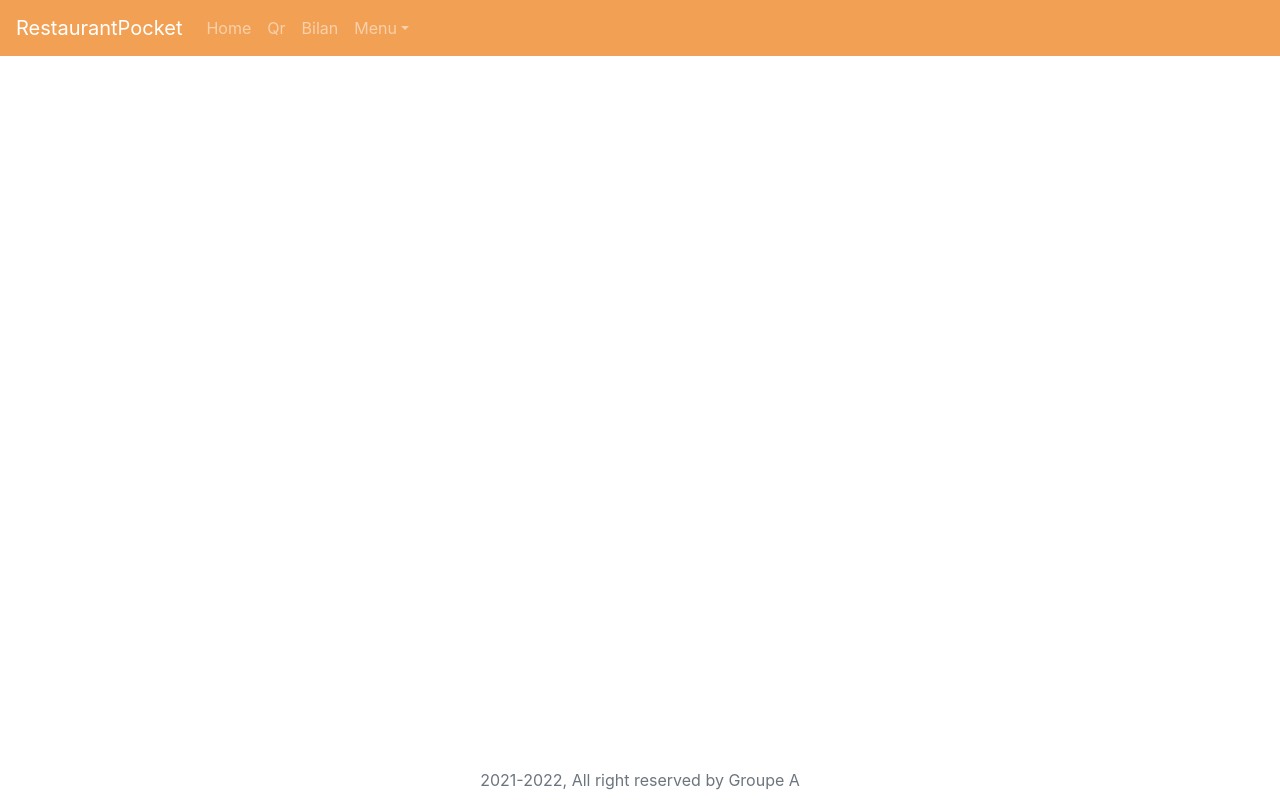
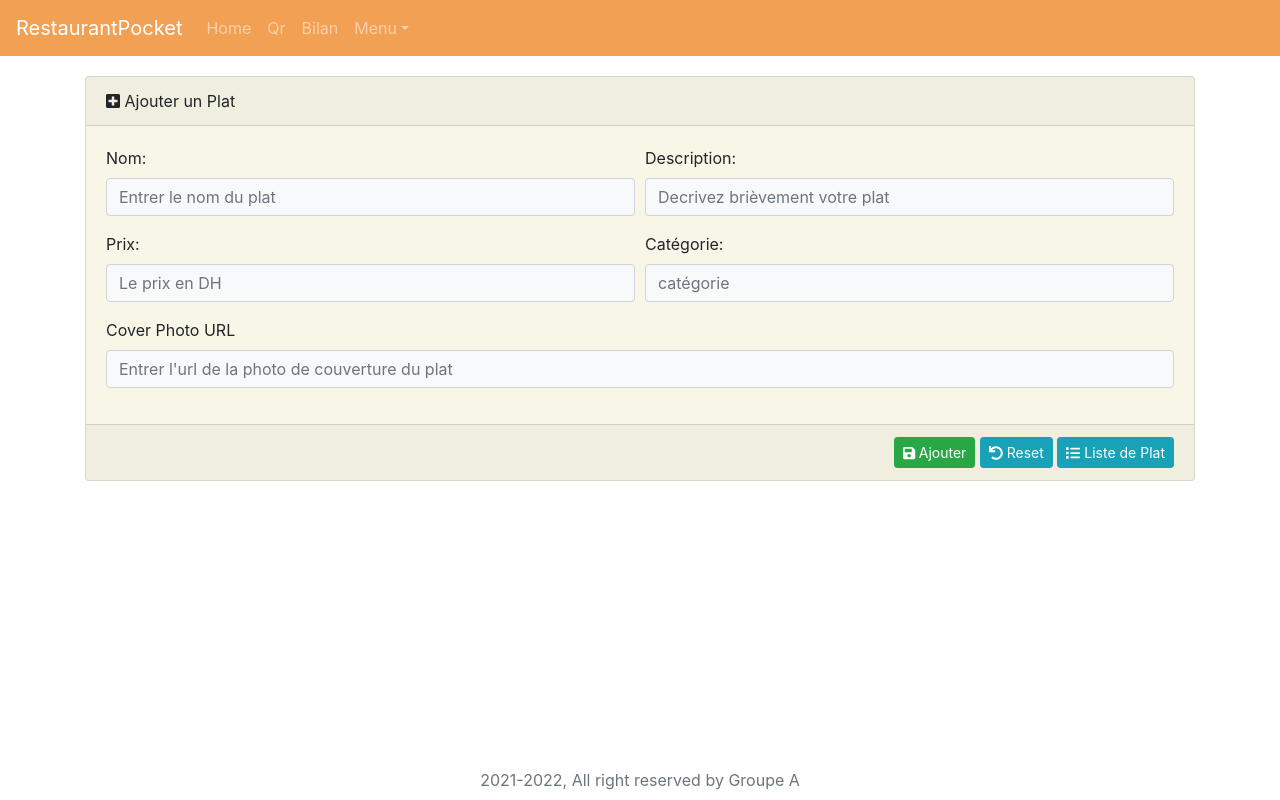
Before and after one commit to Hajarhkr/RestaurantPocket, a React (Create React App) app: page /edit/Bilan in a window 1280 px wide. Built offline with nearby package versions, Linux system fonts and the light colour scheme.

Commit message:
Still have a problem with the display of the data in the form to update, but the 95% of the cors is there

```diff
--- a/src/App.js
+++ b/src/App.js
@@ -30,6 +30,7 @@ function App() {
 
               <Route path="/" exact component={Welcome}/>
               <Route path="/add" exact component={Plat}/>
+              <Route path="/edit/:id" exact component={Plat}/>
               <Route path="/list" exact component={PlatList}/>
               <Route path="/Home" exact component={Home}/>
               <Route path="/Qr" exact component={Qr}/>
--- a/src/Components/MyToast.js
+++ b/src/Components/MyToast.js
@@ -12,13 +12,13 @@ export default class MyToast extends Component {
         };
 
         return (
-            <div style={this.props.children.show ?toastCss : null}>
-               <Toast className={`border text-white ${this.props.type === "success" ? "border-danger bg-danger" : "border-success bg-success"}`} show={this.props.show}>
-               <Toast.Header className={`text-white ${this.props.type === "success" ? "bg-danger" : "bg-success"}`} closeButton={false}>
+            <div style={this.props.show ?toastCss : null}>
+               <Toast className={`border text-white ${this.props.type === "success" ? "border-success   bg-success " : "border-danger   bg-danger"}`} show={this.props.show}>
+               <Toast.Header className={`text-white ${this.props.type === "success" ? "bg-success" : "bg-danger"}`} closeButton={false}>
                         <strong className="mr-auto">Success</strong>
                     </Toast.Header>
                     <Toast.Body>
-                        {this.props.children.message}
+                        {this.props.message}
                     </Toast.Body>
                 </Toast>
             </div>
--- a/src/Components/Plat.js
+++ b/src/Components/Plat.js
@@ -1,7 +1,7 @@
 import React, { Component } from 'react'
 import { Card, Form, Button, Col, FormGroup } from 'react-bootstrap'
 import { FontAwesomeIcon } from '@fortawesome/react-fontawesome';
-import { faSave, faPlusSquare, faUndo } from '@fortawesome/free-solid-svg-icons'
+import { faSave, faPlusSquare, faUndo, faList, faEdit } from '@fortawesome/free-solid-svg-icons'
 import axios from 'axios'
 import MyToast from './MyToast'
 
@@ -17,12 +17,38 @@ export default class Plat extends Component {
     }
 
     initialState = {
-        nomplat: '', description: '', prix: '', categorie: '', coverPhotoURL: ''
+        id: '', nomplat: '', description: '', prix: '', categorie: '', coverPhotoURL: ''
+    };
+
+    componentDidMount =()=> {
+        const platId = +this.props.match.params.id;
+        if (platId) {
+            this.findPlatById(platId);
+        }
+    }
+
+
+    findPlatById = platId => {
+        axios.get("http://localhost:8080/api/plats/" + platId)
+            .then(response => {
+                if (response.data = !null) {
+                    this.setState({
+                        id: response.data.id,
+                        nomplat: response.data.nomplat,
+                        description: response.data.description,
+                        prix: response.data.prix,
+                        categorie: response.data.categorie,
+                        coverPhotoURL: response.data.coverPhotoURL,
+                    });
+                }
+            }).catch((error) => {
+                console.error("error-" + error)
+            });
     }
 
     resetPlat = () => {
         this.setState(() => this.initialState);
-    }
+    };
 
 
     submitPlat = event => {
@@ -39,14 +65,14 @@ export default class Plat extends Component {
         axios.post("http://localhost:8080/api/plats", plat)
             .then(response => {
                 if (response.data != null) {
-                    this.setState({"show":true})
-                    setTimeout(()=> this.setState({"show":false}), 3000);
-                } else{
-                    this.setState({"show":false})
+                    this.setState({ "show": true, "methode":"post" })
+                    setTimeout(() => this.setState({ "show": false }), 3000);
+                } else {
+                    this.setState({ "show": false })
                 }
             });
         this.setState(this.initialState);
-    }
+    };
 
     platChange = event => {
 
@@ -55,17 +81,48 @@ export default class Plat extends Component {
         });
     };
 
+    updatePlat = event =>{
+        event.preventDefault();
+
+        const plat = {
+            id:this.state.id,
+            nomplat: this.state.nomplat,
+            description: this.state.description,
+            prix: this.state.prix,
+            categorie: this.state.categorie,
+            coverPhotoURL: this.state.coverPhotoURL
+        };
+
+        axios.put("http://localhost:8080/api/plats", plat)
+            .then(response => {
+                if (response.data != null) {
+                    this.setState({ "show": true, "method":"put"})
+                    setTimeout(() => this.setState({ "show": false }), 3000);
+                    setTimeout(() => this.platList(), 3000);
+                } else {
+                    this.setState({ "show": false })
+                }
+            });
+        this.setState(this.initialState);
+    }
+
+
+
+    platList = () => {
+        return this.props.history.push("/list")
+    };
+
 
     render() {
         const { nomplat, categorie, description, prix, coverPhotoURL } = this.state;
         return (
             <div>
-                <div style={{ "display": this.state.show ? "block" : "none"}}>
-                    <MyToast children= {{show: this.state.show, message: "Plat enregistré.", type:"success"}} />
+                <div style={{ "display": this.state.show ? "block" : "none" }}>
+                    <MyToast show={this.state.show} message={this.state.method === "put" ? "Plat modifié avec succés": "Plat enregistrée"} type={"success"} />
                 </div>
                 <Card style={CardColor}>
-                    <Card.Header><FontAwesomeIcon icon={faPlusSquare} /> Ajouter un Plat</Card.Header>
-                    <Form onReset={this.resetPlat} onSubmit={this.submitPlat} id="MenuFormId">
+                    <Card.Header><FontAwesomeIcon icon={this.state.id ? faEdit: faPlusSquare} />{' '}{this.state.id ? "Modifier ce plat": "Ajouter un Plat"}</Card.Header>
+                    <Form onReset={this.resetPlat} onSubmit={this.state.id ? this.updatePlat : this.submitPlat} id="MenuFormId">
                         <Card.Body>
 
 
@@ -123,10 +180,10 @@ export default class Plat extends Component {
 
                                     <Form.Control
                                         type="text" name="coverPhotoURL"
-                                        value={this.state.coverPhotoURL}
+                                        value={coverPhotoURL}
                                         onChange={this.platChange}
                                         className={"bg-light text-dark"}
-                                        placeholder="Enter Book Cover Photo URL" />
+                                        placeholder="Entrer l'url de la photo de couverture du plat" />
 
                                 </Form.Group>
                             </Form.Row>
@@ -136,13 +193,20 @@ export default class Plat extends Component {
                                 size="sm"
                                 variant="success"
                                 type="submit">
-                                <FontAwesomeIcon icon={faSave} />{' '}Ajouter
+                                <FontAwesomeIcon icon={faSave} />{' '}{this.state.id ? "Update": "Ajouter"}
                     </Button>{' '}
                             <Button
                                 size="sm"
                                 variant="info"
                                 type="reset">
                                 <FontAwesomeIcon icon={faUndo} />{' '}Reset
+                    </Button>{' '}
+                            <Button
+                                size="sm"
+                                variant="info"
+                                type="button"
+                                onClick={this.platList.bind()}>
+                                <FontAwesomeIcon icon={faList} />{' '} Liste de Plat
                     </Button>
                         </Card.Footer>
 
--- a/src/Components/PlatList.js
+++ b/src/Components/PlatList.js
@@ -4,6 +4,7 @@ import { FontAwesomeIcon } from '@fortawesome/react-fontawesome'
 import { faList, faTrash, faEdit } from '@fortawesome/free-solid-svg-icons'
 import axios from 'axios'
 import MyToast from './MyToast'
+import {Link} from 'react-router-dom'
 
 const TableColor = { backgroundColor: '#FFFFFF' };
 const CardColor = { backgroundColor: '#f7f6e7' };
@@ -56,7 +57,7 @@ export default class PlatList extends Component {
             <div>
                 <div>
                 <div style={{ "display": this.state.show ? "block" : "none"}}>
-                    <MyToast children= {{show: this.state.show, message: "Supprimé avec succes.", type:"danger"}} />
+                    <MyToast show={this.state.show} message={"Supprimé avec succés."} type={"danger"} />
                 </div>
                 <Card style={CardColor}>
                 <Card.Header><FontAwesomeIcon icon={faList} />  Liste de Plats</Card.Header>
@@ -88,7 +89,7 @@ export default class PlatList extends Component {
                                         <td>{plat.prix} DH</td>
                                         <td>
                                             <ButtonGroup>
-                                                <Button size="sm" variant="outline-primary"><FontAwesomeIcon icon={faEdit} /></Button>
+                                            <Link to={"edit/"+plat.id} className="btn btn-sn btn-outline-primary"><FontAwesomeIcon icon={faEdit} /></Link>
                                                 <Button size="sm" variant="outline-danger" onClick={this.deletePlat.bind(this, plat.id)}><FontAwesomeIcon icon={faTrash} /></Button>
                                             </ButtonGroup>
                                         </td>
```
